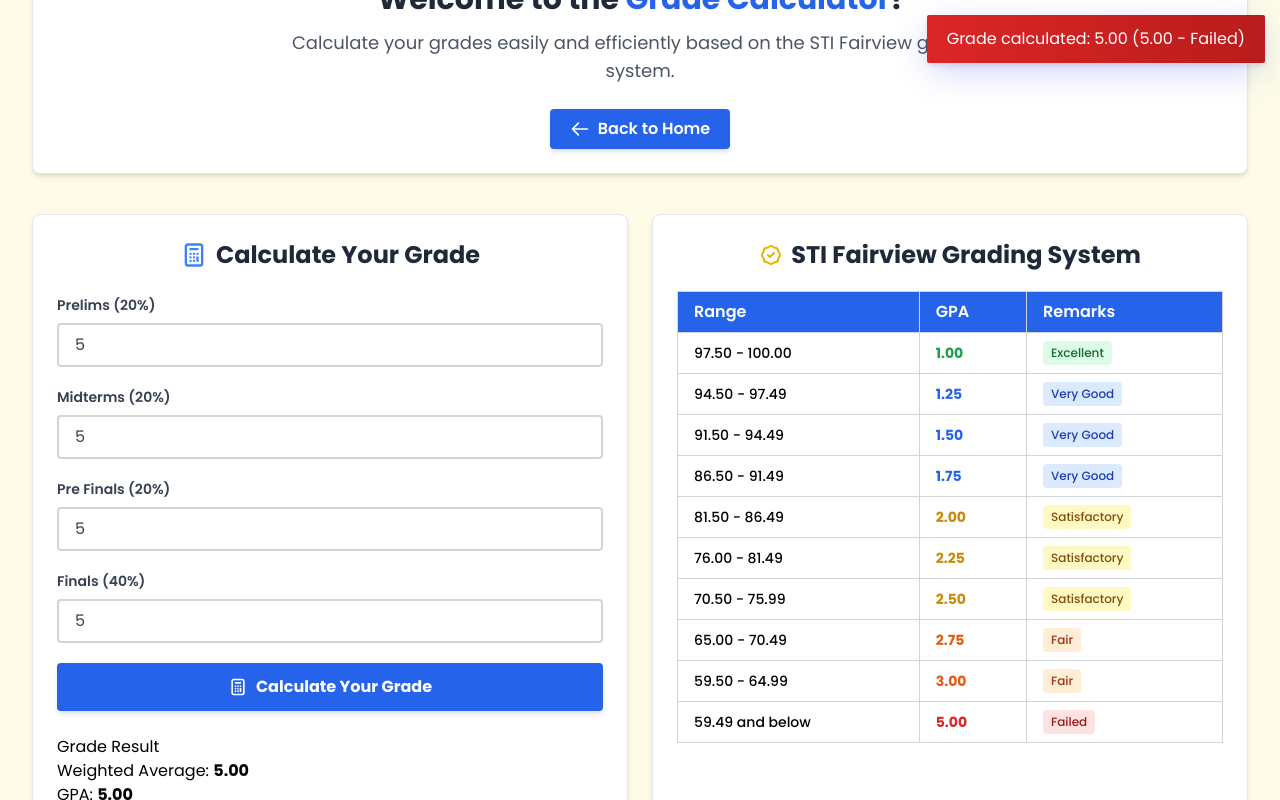
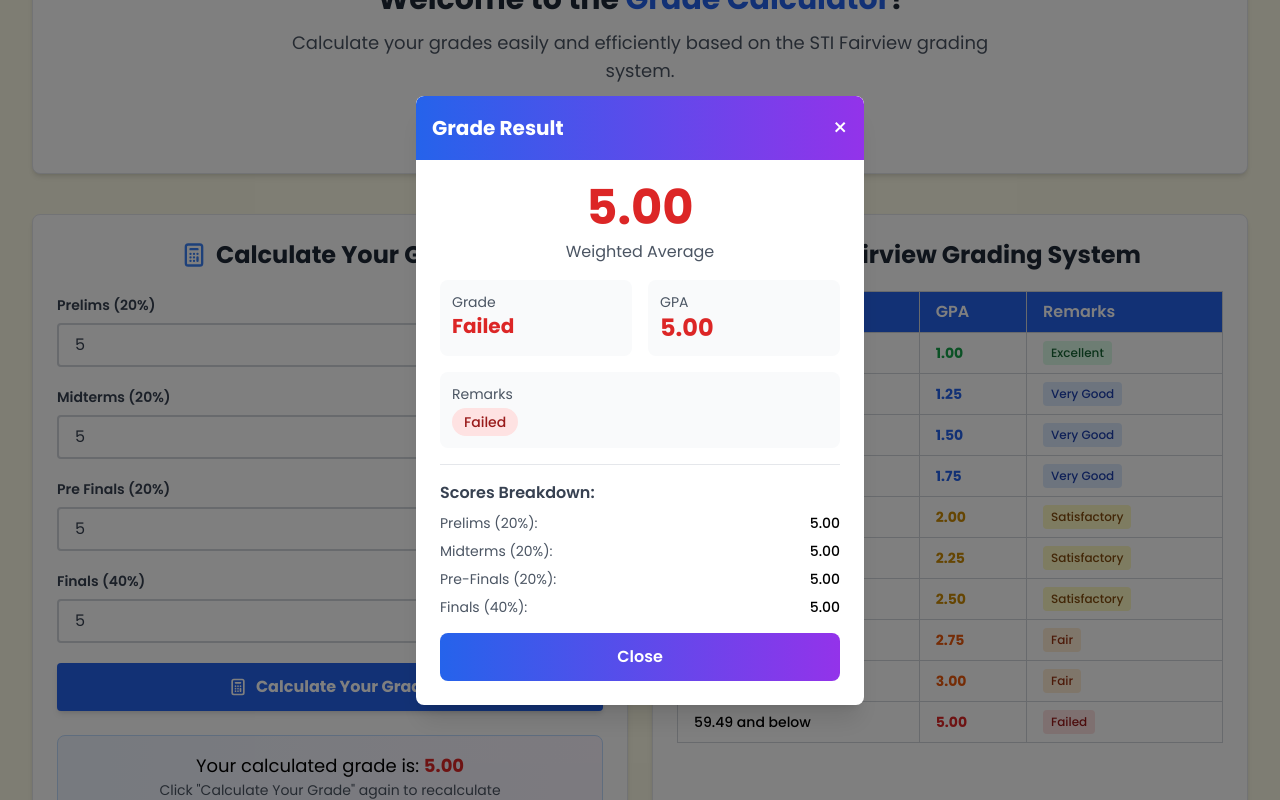
Before and after one commit to EnzoSoti/somethingnew, a plain HTML site: page calculator.html in a window 1280 px wide. Both pictures are taken after typing "5", "5", "5", "5" into the empty fields and a click on the button "Calculate Your Grade". Shown: the part 148-948 px from the top of the page. Drawn offline with nearby package versions, Linux system fonts and the light colour scheme.

Commit message:
feat: implement modal for displaying grade results with improved styling

```diff
--- a/calculator.html
+++ b/calculator.html
@@ -4,7 +4,6 @@
     <meta charset="UTF-8">
     <meta name="viewport" content="width=device-width, initial-scale=1.0">
     <title>Grade Calculator</title>
-    <link rel="stylesheet" type="text/css" href="https://cdn.jsdelivr.net/npm/toastify-js/src/toastify.min.css">
     <link rel="stylesheet" href="https://fonts.googleapis.com/css2?family=Poppins:wght@300;400;500;600;700&display=swap">
     <script src="https://cdn.tailwindcss.com"></script>
     <script>
@@ -18,6 +17,21 @@
             }
         }
     </script>
+    <style>
+    .modal {
+        transition: opacity 0.3s ease, transform 0.3s ease;
+    }
+    .modal.hidden {
+        display: none;
+    }
+    .modal:not(.hidden) {
+        display: flex;
+    }
+    .modal-content {
+        max-height: 90vh;
+        overflow-y: auto;
+    }
+</style>
     <link rel="icon" href="./My Logo.png">
 </head>
 <body class="font-poppins bg-yellow-50 min-h-screen">
@@ -222,7 +236,7 @@
         </div>
     </main>
 
-    <script type="text/javascript" src="https://cdn.jsdelivr.net/npm/toastify-js"></script>
+
     <script src="./script.js"></script>
 </body>
 </html>
--- a/script.js
+++ b/script.js
@@ -6,6 +6,58 @@ document.addEventListener('DOMContentLoaded', function() {
 
     const form = document.getElementById('grade-form');
     const resultElement = document.getElementById('result');
+
+    // Create modal element
+    const modal = document.createElement('div');
+    modal.id = 'gradeResultModal';
+    modal.className = 'modal hidden fixed inset-0 bg-black bg-opacity-50 z-50 flex items-center justify-center p-4';
+    modal.innerHTML = `
+        <div class="modal-content bg-white rounded-lg shadow-xl max-w-md w-full mx-auto transform transition-all duration-300 scale-95 opacity-0">
+            <div class="modal-header bg-gradient-to-r from-blue-600 to-purple-600 text-white p-4 rounded-t-lg flex justify-between items-center">
+                <h3 class="text-xl font-bold">Grade Result</h3>
+                <button class="close-modal text-white hover:text-gray-200 text-2xl">&times;</button>
+            </div>
+            <div id="modalResultContent" class="p-6">
+                <!-- Modal content will be inserted here -->
+            </div>
+        </div>
+    `;
+    document.body.appendChild(modal);
+
+    const modalContent = document.getElementById('modalResultContent');
+    const closeModalBtn = modal.querySelector('.close-modal');
+    const modalContainer = modal.querySelector('.modal-content');
+
+    // Close modal function
+    function closeModal() {
+        modal.classList.add('hidden');
+        modalContainer.classList.remove('scale-100', 'opacity-100');
+        modalContainer.classList.add('scale-95', 'opacity-0');
+    }
+
+    // Open modal function
+    function openModal() {
+        modal.classList.remove('hidden');
+        setTimeout(() => {
+            modalContainer.classList.remove('scale-95', 'opacity-0');
+            modalContainer.classList.add('scale-100', 'opacity-100');
+        }, 10);
+    }
+
+    // Event listeners for modal
+    closeModalBtn.addEventListener('click', closeModal);
+    modal.addEventListener('click', function(e) {
+        if (e.target === modal) {
+            closeModal();
+        }
+    });
+
+    // Close modal with Escape key
+    document.addEventListener('keydown', function(e) {
+        if (e.key === 'Escape' && !modal.classList.contains('hidden')) {
+            closeModal();
+        }
+    });
 
     const newForm = form.cloneNode(true);
     form.parentNode.replaceChild(newForm, form);
@@ -23,98 +75,148 @@ document.addEventListener('DOMContentLoaded', function() {
         // Prelims (20%), Midterms (20%), Pre-Finals (20%), Finals (40%)
         const weightedAverage = (prelims * 0.2) + (midterms * 0.2) + (prefinals * 0.2) + (finals * 0.4);
 
-        let grade, remarks, gpa;
+        let grade, remarks, gpa, gradeColor;
 
         if (weightedAverage >= 97.5 && weightedAverage <= 100) {
             grade = 'Excellent';
             gpa = '1.00';
             remarks = 'Excellent';
+            gradeColor = 'text-green-600';
         } else if (weightedAverage >= 94.5 && weightedAverage < 97.5) {
             grade = 'Very Good';
             gpa = '1.25';
             remarks = 'Very Good';
+            gradeColor = 'text-blue-600';
         } else if (weightedAverage >= 91.5 && weightedAverage < 94.5) {
             grade = 'Very Good';
             gpa = '1.50';
             remarks = 'Very Good';
+            gradeColor = 'text-blue-600';
         } else if (weightedAverage >= 86.5 && weightedAverage < 91.5) {
             grade = 'Very Good';
             gpa = '1.75';
             remarks = 'Very Good';
+            gradeColor = 'text-blue-600';
         } else if (weightedAverage >= 81.5 && weightedAverage < 86.5) {
             grade = 'Satisfactory';
             gpa = '2.00';
             remarks = 'Satisfactory';
+            gradeColor = 'text-yellow-600';
         } else if (weightedAverage >= 76 && weightedAverage < 81.5) {
             grade = 'Satisfactory';
             gpa = '2.25';
             remarks = 'Satisfactory';
+            gradeColor = 'text-yellow-600';
         } else if (weightedAverage >= 70.5 && weightedAverage < 76) {
             grade = 'Satisfactory';
             gpa = '2.50';
             remarks = 'Satisfactory';
+            gradeColor = 'text-yellow-600';
         } else if (weightedAverage >= 65 && weightedAverage < 70.5) {
             grade = 'Fair';
             gpa = '2.75';
             remarks = 'Fair';
+            gradeColor = 'text-orange-600';
         } else if (weightedAverage >= 59.5 && weightedAverage < 65) {
             grade = 'Fair';
             gpa = '3.00';
             remarks = 'Fair';
+            gradeColor = 'text-orange-600';
         } else if (weightedAverage < 59.5) {
             grade = 'Failed';
             gpa = '5.00';
             remarks = 'Failed';
+            gradeColor = 'text-red-600';
         } else {
             grade = 'Invalid';
             gpa = 'N/A';
             remarks = 'Invalid Score';
+            gradeColor = 'text-gray-600';
         }
 
-        // Display result
-        resultElement.innerHTML = `
-            <div class="result-container ${grade.toLowerCase().replace(' ', '-')}">
-                <h3>Grade Result</h3>
-                <p>Weighted Average: <strong>${weightedAverage.toFixed(2)}</strong></p>
-                <p>GPA: <strong>${gpa}</strong></p>
-                <p>Remarks: <strong>${remarks}</strong></p>
+        // Determine remark color
+        let remarkColor;
+        switch(remarks) {
+            case 'Excellent': remarkColor = 'bg-green-100 text-green-800'; break;
+            case 'Very Good': remarkColor = 'bg-blue-100 text-blue-800'; break;
+            case 'Satisfactory': remarkColor = 'bg-yellow-100 text-yellow-800'; break;
+            case 'Fair': remarkColor = 'bg-orange-100 text-orange-800'; break;
+            case 'Failed': remarkColor = 'bg-red-100 text-red-800'; break;
+            default: remarkColor = 'bg-gray-100 text-gray-800';
+        }
+
+        // Update modal content
+        modalContent.innerHTML = `
+            <div class="space-y-4">
+                <div class="text-center mb-4">
+                    <div class="text-5xl font-bold ${gradeColor} mb-2">${weightedAverage.toFixed(2)}</div>
+                    <p class="text-gray-600">Weighted Average</p>
+                </div>
+
+                <div class="grid grid-cols-2 gap-4">
+                    <div class="bg-gray-50 p-3 rounded-lg">
+                        <p class="text-sm text-gray-600">Grade</p>
+                        <p class="text-xl font-bold ${gradeColor}">${grade}</p>
+                    </div>
+
+                    <div class="bg-gray-50 p-3 rounded-lg">
+                        <p class="text-sm text-gray-600">GPA</p>
+                        <p class="text-2xl font-bold ${gpa === '5.00' ? 'text-red-600' : gpa === '1.00' ? 'text-green-600' : 'text-blue-600'}">${gpa}</p>
+                    </div>
+                </div>
+
+                <div class="bg-gray-50 p-3 rounded-lg">
+                    <p class="text-sm text-gray-600">Remarks</p>
+                    <span class="inline-flex items-center px-3 py-1 rounded-full text-sm font-medium ${remarkColor} mt-1">
+                        ${remarks}
+                    </span>
+                </div>
+
+                <div class="border-t pt-4">
+                    <h4 class="font-semibold text-gray-700 mb-2">Scores Breakdown:</h4>
+                    <div class="space-y-2 text-sm">
+                        <div class="flex justify-between">
+                            <span class="text-gray-600">Prelims (20%):</span>
+                            <span class="font-medium">${prelims.toFixed(2)}</span>
+                        </div>
+                        <div class="flex justify-between">
+                            <span class="text-gray-600">Midterms (20%):</span>
+                            <span class="font-medium">${midterms.toFixed(2)}</span>
+                        </div>
+                        <div class="flex justify-between">
+                            <span class="text-gray-600">Pre-Finals (20%):</span>
+                            <span class="font-medium">${prefinals.toFixed(2)}</span>
+                        </div>
+                        <div class="flex justify-between">
+                            <span class="text-gray-600">Finals (40%):</span>
+                            <span class="font-medium">${finals.toFixed(2)}</span>
+                        </div>
+                    </div>
+                </div>
+
+                <button class="close-btn w-full bg-gradient-to-r from-blue-600 to-purple-600 hover:from-blue-700 hover:to-purple-700 text-white font-semibold py-3 px-4 rounded-lg transition-all duration-300 mt-2">
+                    Close
+                </button>
             </div>
         `;
 
-        // notification
-        Toastify({
-            text: `Grade calculated: ${weightedAverage.toFixed(2)} (${gpa} - ${remarks})`,
-            duration: 3000,
-            gravity: "top",
-            position: "right",
-            backgroundColor: getToastBackgroundColor(grade),
-            stopOnFocus: true,
-            onClick: function(){}
-        }).showToast();
+        // Add event listener to the close button inside the modal
+        const modalCloseBtn = modalContent.querySelector('.close-btn');
+        if (modalCloseBtn) {
+            modalCloseBtn.addEventListener('click', closeModal);
+        }
 
+        // Also update the original result element (for accessibility)
+        resultElement.innerHTML = `
+            <div class="result-container bg-gradient-to-r from-blue-50 to-purple-50 border border-blue-200 rounded-lg p-4 mt-6">
+                <div class="text-center">
+                    <p class="text-lg">Your calculated grade is: <span class="font-bold ${gradeColor}">${weightedAverage.toFixed(2)}</span></p>
+                    <p class="text-gray-600 text-sm">Click "Calculate Your Grade" again to recalculate</p>
+                </div>
+            </div>
+        `;
+
+        // Open modal
+        openModal();
     });
-
-    // Updated color scheme to match HTML's blue-purple theme
-    function getToastBackgroundColor(grade) {
-        switch(grade) {
-            case 'Excellent':
-                // Deep blue to purple gradient (matching the main theme)
-                return "linear-gradient(to right, #3b82f6, #8b5cf6)";
-            case 'Very Good':
-                // Blue to lighter purple gradient
-                return "linear-gradient(to right, #2563eb, #7c3aed)";
-            case 'Satisfactory':
-                // Blue gradient (matching the primary blue in HTML)
-                return "linear-gradient(to right, #1d4ed8, #3b82f6)";
-            case 'Fair':
-                // Purple to orange gradient (using the purple from HTML)
-                return "linear-gradient(to right, #7c3aed, #f59e0b)";
-            case 'Failed':
-                // Red gradient but with purple undertones to match theme
-                return "linear-gradient(to right, #dc2626, #b91c1c)";
-            default:
-                // Gray gradient matching the neutral tones in HTML
-                return "linear-gradient(to right, #6b7280, #9ca3af)";
-        }
-    }
 });
```
